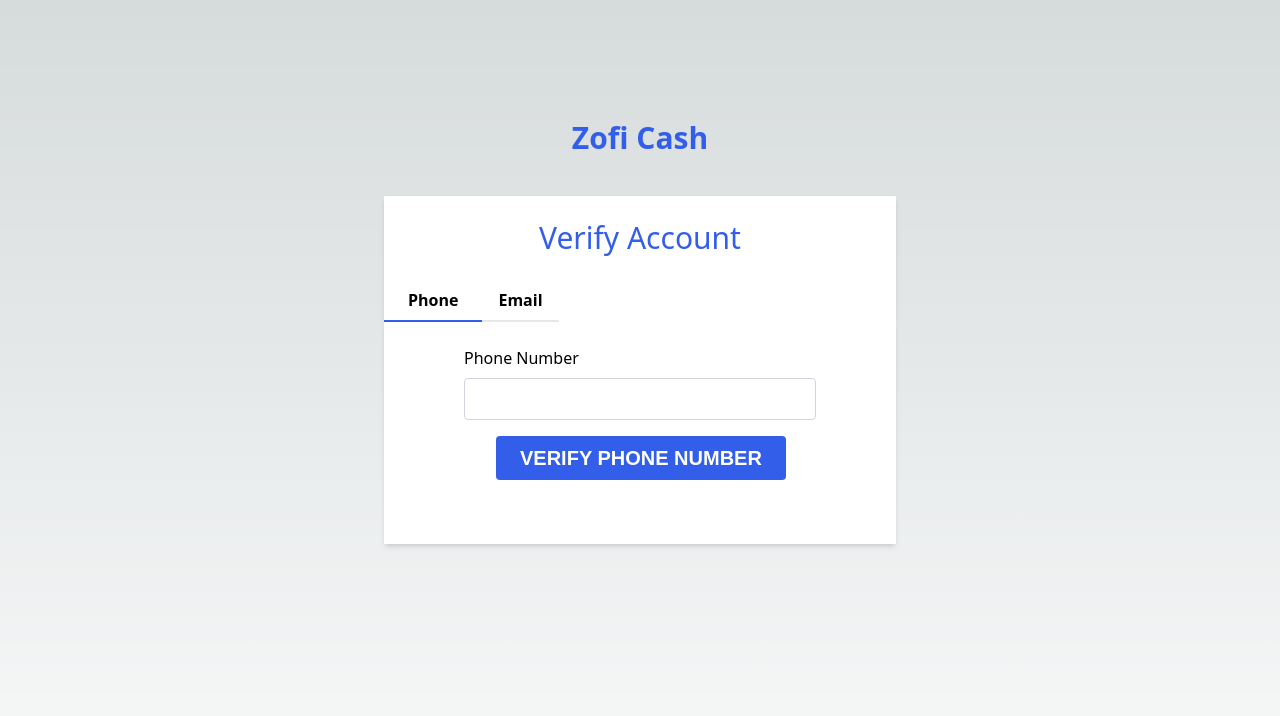
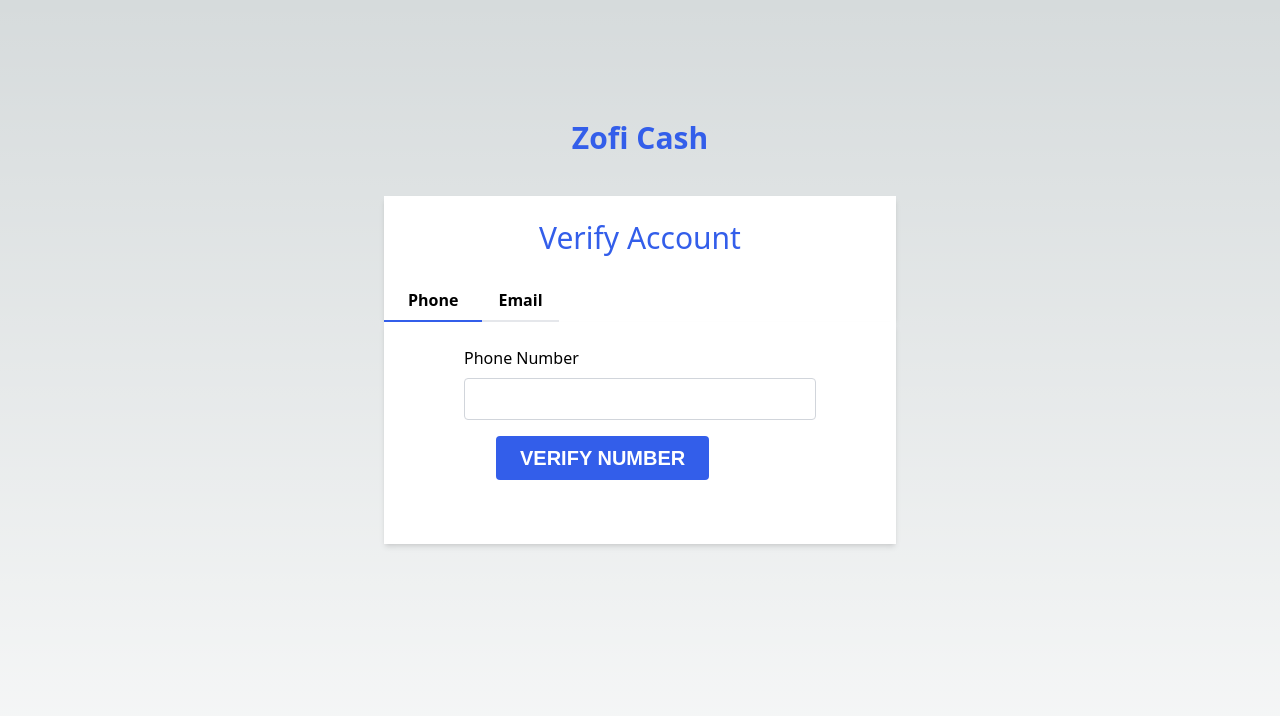
Before and after one commit to Naggayi-Daphne-Pearl/zofi_cash, a Next.js app: page /auth/signup in a window 1280 px wide. Shown: the top 716 px of the page. Built offline with nearby package versions, Linux system fonts and the light colour scheme.

Commit message:
Dashboard

```diff
--- a/components/Dashboard.js
+++ b/components/Dashboard.js
@@ -4,13 +4,13 @@ const Dashboard = () => {
   return (
     <div className="flex justify-center items-center h-screen ">
       <div className="display-block px-6">
-        <h1 className="text-primary text-5xl">WELCOME TO ZOFI CASH</h1>
+        <h1 className="text-primary lg:text-5xl font-bold ">WELCOME TO ZOFI CASH</h1>
         <a href="/auth/signup">
           <h1 className="text-primary text-2xl underline py-12">
             Click here to register!!
           </h1>
         </a>
-        <footer className="mt-12 pt-12">
+        <footer className="mt-12 pt-12 mx-auto">
           © Copyright 2023. All right reserved, Naggayi-Daphne-Pearl
         </footer>
       </div>
--- a/components/VerifyAccount.js
+++ b/components/VerifyAccount.js
@@ -36,7 +36,6 @@ const VerifyAccount = () => {
       setSubmitting(false);
     }
   };
-
 
   return (
     <div>
@@ -92,10 +91,10 @@ const VerifyAccount = () => {
 
                   <Button
                     type="submit"
-                    className="flex items-center justify-center mt-6"
+                    className="flex items-center justify-center mt-6 text-3xl"
                     disabled={isSubmitting}
                   >
-                    {isSubmitting ? "Submitting..." : "Verify Phone Number"}
+                    {isSubmitting ? "Submitting..." : "Verify Number"}
                   </Button>
                 </div>
               )}
```
Lines whose indentation alone changed are shown as unchanged.
